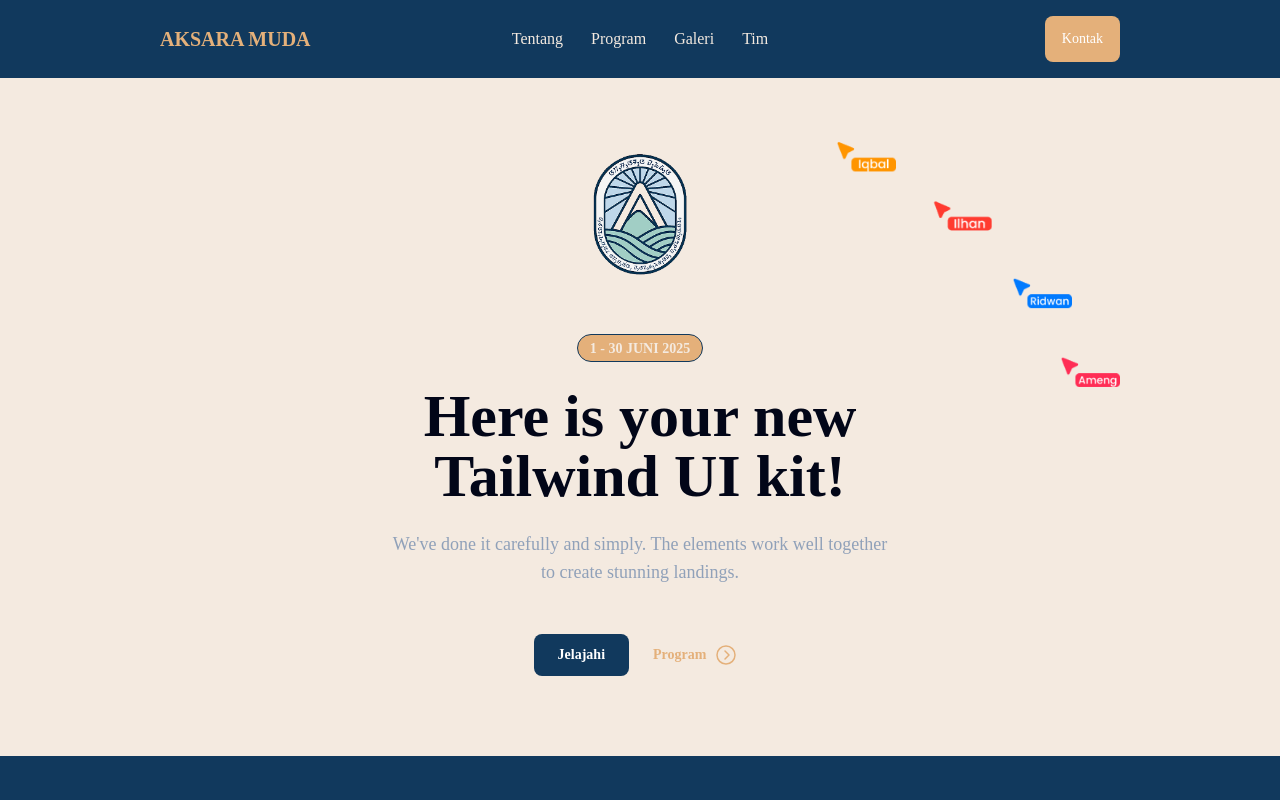
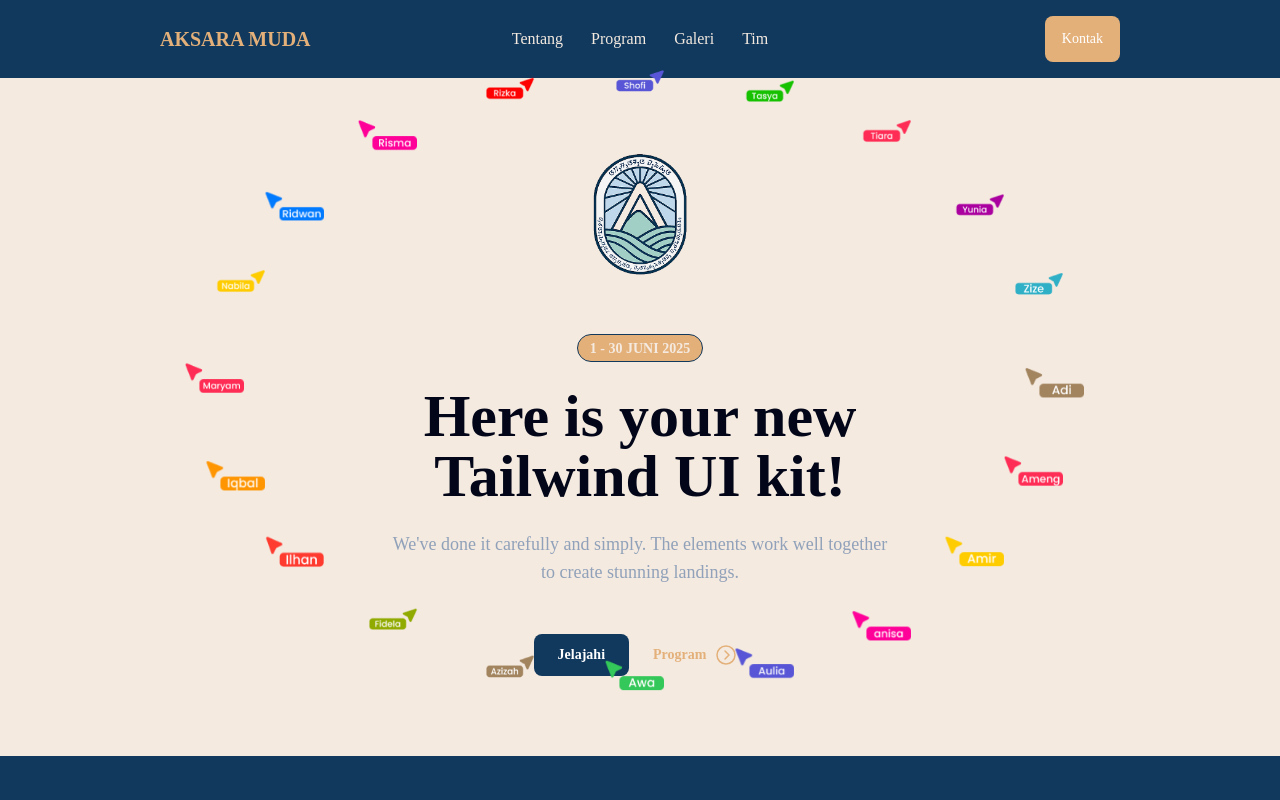
Before and after one commit to Ilhanhj/aksara-muda-website, a website: page index.html in a window 1280 px wide. Shown: the top 800 px of the page. Drawn offline with nearby package versions, Linux system fonts and the light colour scheme.

Commit message:
animasi semua member

```diff
--- a/index.html
+++ b/index.html
@@ -88,10 +88,12 @@
         <!-- ========== END HEADER ========== -->
 
         <section class="flex items-start justify-center w-full bg-center bg-no-repeat bg-cover">
-            <img src="./assets/cursor/iqbal.png" alt="" class="absolute w-16 right-96 top-36 animate-bounce-1" />
+            <div class="hero-section">
+
+            </div>
+            <!-- <img src="./assets/cursor/iqbal.png" alt="" class="absolute w-16 right-96 top-36 animate-bounce-1" />
             <img src="./assets/cursor/ilhan.png" alt="" class="absolute w-16 right-72 top-52 animate-bounce-2" />
-            <img src="./assets/cursor/ridwan.png" alt="" class="absolute w-16 right-52 top-72 animate-bounce-3" />
-            <img src="./assets/cursor/ameng.png" alt="" class="absolute w-16 right-40 top-[22rem] animate-bounce-4" />
+            <img src="./assets/cursor/ridwan.png" alt="" class="absolute w-16 right-52 top-72 animate-bounce-3" /> -->
 
 
             <div
@@ -673,6 +675,47 @@
 
     <!-- // end footer section -->
     <script src="https://cdn.jsdelivr.net/npm/preline/dist/index.js"></script>
+    <script>
+        const filenames = ['adi.png', 'ameng.png', 'amir.png', 'anisa.png', 'aulia.png', 'awa.png',
+            'azizah.png', 'fidela.png', 'ilhan.png', 'iqbal.png', 'maryam.png',
+            'nabila.png', 'ridwan.png', 'risma.png', 'rizka.png', 'shofi.png',
+            'tasya.png', 'tiara.png', 'yunia.png', 'zize.png'];
+        const hero = document.querySelector('.hero-section');
+        const radiusX = 420;
+        const radiusY = 300;
+
+        const elements = [];
+
+        filenames.forEach((name, i) => {
+            const img = document.createElement('img');
+            img.src = `./assets/cursor/${name}`;
+            img.alt = name.replace('.png', '');
+            img.className = `absolute w-16 animate-bounce-${(i % 3) + 1}`;
+
+            hero.appendChild(img);
+            elements.push({ img, i });
+        });
+
+        function updatePositions() {
+            const centerX = window.innerWidth / 2;
+            const centerY = window.innerHeight / 2;
+
+            elements.forEach(({ img, i }) => {
+                const angle = (2 * Math.PI / filenames.length) * i;
+                const offsetX = radiusX * Math.cos(angle);
+                const offsetY = radiusY * Math.sin(angle);
+
+                const posX = centerX + offsetX - 40;
+                const posY = centerY + offsetY - 30;
+
+                img.style.left = `${posX}px`;
+                img.style.top = `${posY}px`;
+            });
+        }
+
+        updatePositions();
+        window.addEventListener('resize', updatePositions);
+    </script>
 </body>
 
 </html>
```
